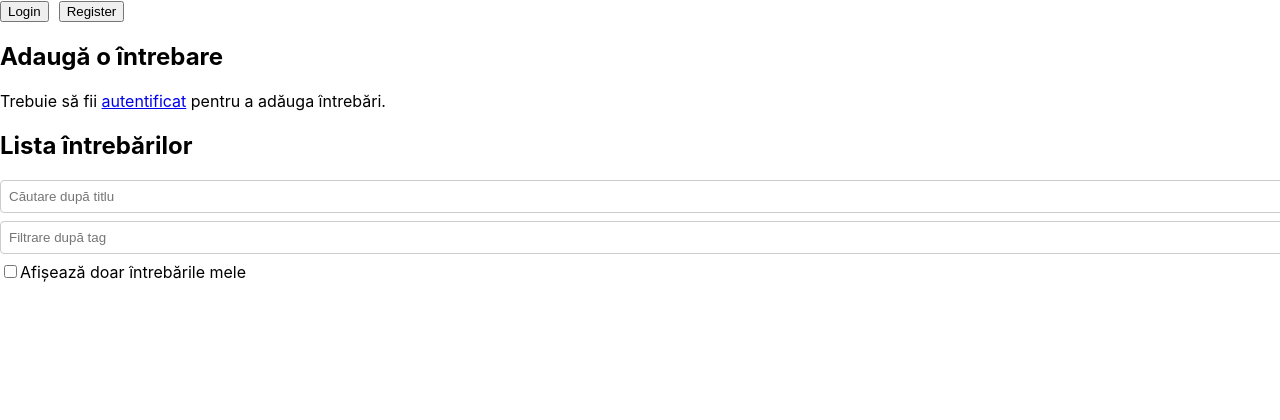
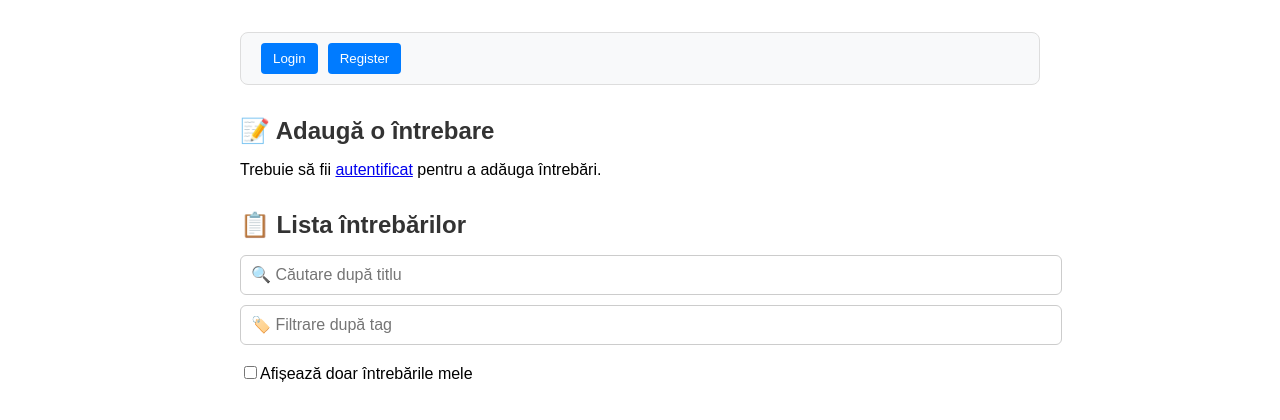
Before and after one commit to RuxandraSebes/Forum-App, a React (Create React App) app: page / in a window 1280 px wide. Shown: the top 420 px of the page. Built offline with nearby package versions, Linux system fonts and the light colour scheme.

Commit message:
last changes

```diff
--- a/src/components/AnswerCard.jsx
+++ b/src/components/AnswerCard.jsx
@@ -12,6 +12,15 @@ export default function AnswerCard({ answer, onEdit, onDelete, onVote, question,
 
   return (
     <div style={styles.card}>
+      <div style={styles.formGroup}>
+        <div style={styles.imageContainer}>
+          <img
+            src={"/images/user-profile-icon-free-vector.jpg"}
+            alt="Profile"
+            style={styles.image}
+          />
+        </div>
+      </div>
         {question?.status !== "solved" && question?.author === currentUser && (
   <button onClick={() => onAccept(answer.id)} style={styles.acceptButton}>
     Acceptă răspunsul
@@ -45,16 +54,23 @@ export default function AnswerCard({ answer, onEdit, onDelete, onVote, question,
           <p style={styles.meta}>
             <strong>Data:</strong> {new Date(answer.createdAt).toLocaleString()}
           </p>
-
           <VoteButtons
   votes={answer.votes}
   onVote={(type) => onVote(answer.id, type)}
   author={answer.author}
+  currentUser={currentUser}
+  targetId={answer.id}
 />
 
+
+          <div style={styles.buttonContainer}>
+          {answer.author === currentUser && (
   <div style={styles.buttonContainer}>
     <button onClick={() => setIsEditing(true)} style={styles.editButton}>Editează</button>
     <button onClick={() => onDelete(answer.id)} style={styles.deleteButton}>Șterge</button>
+  </div>
+)}
+
           </div>
         </>
       )}
@@ -63,6 +79,12 @@ export default function AnswerCard({ answer, onEdit, onDelete, onVote, question,
 }
 
 const styles = {
+  image: {
+    width: "50px",
+    height: "50px",
+    borderRadius: "50%",
+    objectFit: "cover",
+  },
   card: {
     border: "1px solid #eee",
     backgroundColor: "#f9f9f9",
--- a/src/components/AnswerForm.jsx
+++ b/src/components/AnswerForm.jsx
@@ -2,29 +2,37 @@ import { useState } from "react";
 
 export default function AnswerForm({ onAddAnswer, currentUser, questionStatus }) {
   const [text, setText] = useState("");
-  const [image, setImage] = useState("");
 
   const handleSubmit = (e) => {
     e.preventDefault();
 
     const newAnswer = {
       id: Date.now(),
-      author: currentUser || "User",  // You can add an authentication system later
+      author: currentUser || "User",
       text,
       createdAt: new Date().toISOString(),
-      picture: image,
+      picture: "/images/user-profile-icon-free-vector.jpg",
       votes: { up: 0, down: 0 },
     };
+    console.log("author", newAnswer.author);
 
     onAddAnswer(newAnswer);
     setText("");
-    setImage("");
   };
 
   const isDisabled = questionStatus === "solved";
 
   return (
     <form onSubmit={handleSubmit} style={styles.form}>
+       <div style={styles.formGroup}>
+        <div style={styles.imageContainer}>
+          <img
+            src={"/images/user-profile-icon-free-vector.jpg"}
+            alt="Profile"
+            style={styles.image}
+          />
+        </div>
+      </div>
       <div style={styles.formGroup}>
         <label style={styles.label}>Răspuns:</label>
         <textarea
@@ -34,29 +42,21 @@ export default function AnswerForm({ onAddAnswer, currentUser, questionStatus })
           style={styles.textarea}
         />
       </div>
-      <div style={styles.formGroup}>
-        <label style={styles.label}>Imagine:</label>
-        <input
-          type="text"
-          value={image}
-          onChange={(e) => setImage(e.target.value)}
-          style={styles.input}
-        />
-      </div>
-      <button type="submit"  disabled={isDisabled} style={styles.submitButton}>Adaugă răspuns</button>
+
+      <button type="submit" disabled={isDisabled} style={styles.submitButton}>Adaugă răspuns</button>
     </form>
   );
 }
 
 const styles = {
   form: {
+    margin: "20px",
     backgroundColor: "#f9f9f9",
-    padding: "20px",
+    padding: "50px",
     borderRadius: "8px",
     boxShadow: "0 2px 10px rgba(0, 0, 0, 0.1)",
-    width: "100%",
+    width: "50%",
     maxWidth: "500px",
-    margin: "0 auto",
   },
   formGroup: {
     marginBottom: "15px",
@@ -77,13 +77,14 @@ const styles = {
     minHeight: "100px",
     boxSizing: "border-box",
   },
-  input: {
-    width: "100%",
-    padding: "10px",
-    borderRadius: "4px",
-    border: "1px solid #ccc",
-    fontSize: "14px",
-    boxSizing: "border-box",
+  imageContainer: {
+    marginBottom: "15px",
+  },
+  image: {
+    width: "50px",
+    height: "50px",
+    borderRadius: "50%",
+    objectFit: "cover",
   },
   submitButton: {
     backgroundColor: "#007bff",
--- a/src/components/QuestionCard.jsx
+++ b/src/components/QuestionCard.jsx
@@ -62,6 +62,7 @@ export default function QuestionCard({ question, onVote, onDelete, currentUser }
 
   const handleQuestionVote = (type) => {
     if (hasVoted || localQuestion.author === currentUser) return;
+
     const updatedVotes = {
       ...localQuestion.votes,
       [type]: (localQuestion.votes[type] || 0) + 1,
@@ -75,20 +76,21 @@ export default function QuestionCard({ question, onVote, onDelete, currentUser }
     setLocalQuestion(updatedQuestion);
     setHasVoted(true);
 
+    // Salvează voturile în localStorage
     saveToStorage(`question_vote_${question.id}`, true);
     saveToStorage(`question_votes_${question.id}`, updatedVotes);
-  };
+};
+
 
   useEffect(() => {
     if (question.status === "received" && answers.length > 0) {
       question.status = "in progress";
     }
-  }, [answers]);
+  }, [answers, question]);
 
   const handleAnswerVote = (id, type) => {
     const targetAnswer = answers.find((ans) => ans.id === id);
 
-    // Nu permite vot dacă autorul e același cu utilizatorul curent
     if (!targetAnswer || targetAnswer.author === currentUser) return;
 
     const updatedAnswers = answers.map((ans) =>
@@ -108,7 +110,6 @@ export default function QuestionCard({ question, onVote, onDelete, currentUser }
   };
 
   const handleAcceptAnswer = (id) => {
-    // Dacă întrebarea e deja rezolvată, nu mai poți accepta alt răspuns
     if (localQuestion.status === "solved") return;
 
     const updatedAnswers = answers.map((ans) =>
@@ -155,6 +156,13 @@ export default function QuestionCard({ question, onVote, onDelete, currentUser }
   return (
     <div style={styles.container}>
       <div style={styles.card}>
+      <div style={styles.imageContainer}>
+          <img
+            src={"/images/user-profile-icon-free-vector.jpg"}
+            alt="Profile"
+            style={styles.image}
+          />
+        </div>
         <h3>{localQuestion.title}</h3>
 
         {question.picture && (
@@ -216,8 +224,15 @@ export default function QuestionCard({ question, onVote, onDelete, currentUser }
           <p><strong>Data creării:</strong> {new Date(question.createdAt).toLocaleString()}</p>
           <p><strong>Status:</strong> {localQuestion.status}</p>
           <p><strong>Tag-uri:</strong> {localQuestion.tags.join(", ")}</p>
-          <VoteButtons votes={localQuestion.votes} onVote={handleQuestionVote} author={localQuestion.author} disable={localQuestion.author === currentUser} />
-        </div>
+          <p style={styles.text}><strong>Întrebare:</strong> {localQuestion.text}</p>
+
+          <VoteButtons
+  votes={{ ...localQuestion.votes }}
+  onVote={handleQuestionVote}
+  author={localQuestion.author}
+  currentUser={currentUser}
+  targetId={localQuestion.id}
+/> </div>
 
         <h4>Răspunsuri:</h4>
         {answers.length > 0 ? (
@@ -238,13 +253,25 @@ export default function QuestionCard({ question, onVote, onDelete, currentUser }
           <p>Nu sunt răspunsuri încă.</p>
         )}
 
-        <AnswerForm onAddAnswer={addAnswer} currentUser={localQuestion.author}  questionStatus={localQuestion.status}/>
+        <AnswerForm onAddAnswer={addAnswer} currentUser={currentUser}  questionStatus={localQuestion.status}/>
       </div>
     </div>
   );
 }
 
 const styles = {
+  text: {
+    marginBottom: "15px",
+    fontSize: "16px",
+    lineHeight: "1.5",
+  },
+
+  image: {
+    width: "50px",
+    height: "50px",
+    borderRadius: "50%",
+    objectFit: "cover",
+  },
   container: {
     display: "flex",
     justifyContent: "center",
--- a/src/components/QuestionForm.jsx
+++ b/src/components/QuestionForm.jsx
@@ -12,7 +12,7 @@ export default function QuestionForm({ onAddQuestion, currentUser }) {
 
     const newQuestion = {
       id: Date.now(),
-      author: currentUser || "User",  // Later you can add an authentication system
+      author: currentUser || "User",
       title,
       text,
       createdAt: new Date().toISOString(),
@@ -32,6 +32,15 @@ export default function QuestionForm({ onAddQuestion, currentUser }) {
 
   return (
     <form onSubmit={handleSubmit} style={styles.form}>
+
+<div style={styles.imageContainer}>
+          <img
+            src={"/images/user-profile-icon-free-vector.jpg"}
+            alt="Profile"
+            style={styles.image}
+          />
+        </div>
+
       <div style={styles.formGroup}>
         <label style={styles.label}>Titlu:</label>
         <input
@@ -63,29 +72,6 @@ export default function QuestionForm({ onAddQuestion, currentUser }) {
         />
       </div>
 
-      <div style={styles.formGroup}>
-        <label style={styles.label}>Imagine:</label>
-        <input
-          type="text"
-          value={image}
-          onChange={(e) => setImage(e.target.value)}
-          style={styles.input}
-        />
-      </div>
-
-      <div style={styles.formGroup}>
-        <label style={styles.label}>Status:</label>
-        <select
-          value={status}
-          onChange={(e) => setStatus(e.target.value)}
-          style={styles.select}
-        >
-          <option value="received">Received</option>
-          <option value="in progress">In Progress</option>
-          <option value="solved">Solved</option>
-        </select>
-      </div>
-
       <button type="submit" style={styles.submitButton}>
         Adaugă întrebare
       </button>
@@ -94,6 +80,12 @@ export default function QuestionForm({ onAddQuestion, currentUser }) {
 }
 
 const styles = {
+  image: {
+    width: "50px",
+    height: "50px",
+    borderRadius: "50%",
+    objectFit: "cover",
+  },
   form: {
     maxWidth: "600px",
     margin: "20px auto",
--- a/src/components/VoteButtons.jsx
+++ b/src/components/VoteButtons.jsx
@@ -1,29 +1,40 @@
-import { useState } from "react";
+import { useEffect, useState } from "react";
 
-export default function VoteButtons({ votes, onVote, author, disable = false }) {
+export default function VoteButtons({ votes, onVote, author, currentUser, targetId }) {
   const [hasVoted, setHasVoted] = useState(false);
-    const currentUser = "User";
+  const [localVotes, setLocalVotes] = useState(votes);
+
+ useEffect(() => {
+    const voted = localStorage.getItem(`voted-${targetId}-${currentUser}`);
+    if (voted) {
+      setHasVoted(true);
+    }
+  }, [targetId, currentUser]);
+
+   useEffect(() => {
+    localStorage.setItem(`question_votes_${targetId}`, JSON.stringify(localVotes));
+  }, [localVotes, targetId]);
 
  const handleVote = (type) => {
     if (hasVoted || currentUser === author) return;
 
-        onVote(type); // trimitem votul către întrebare sau răspuns
-        setHasVoted(true);
+    const updatedVotes = {
+      ...localVotes,
+      [type]: (localVotes[type] || 0) + 1,
     };
 
-    const handleUpvote = () => {
-      if (onVote) onVote("up");
-    };
+    setLocalVotes(updatedVotes);
+    setHasVoted(true);
+    localStorage.setItem(`voted-${targetId}-${currentUser}`, "true");
 
-    const handleDownvote = () => {
-      if (onVote) onVote("down");
+    onVote(type);
   };
 
   return (
     <div>
-        <button onClick={handleUpvote} disabled={disable}>👍</button>
-        <button onClick={handleDownvote} disabled={disable}>👎</button>
-        <span>{votes.up - votes.down}</span>
+      <button onClick={() => handleVote("up")} disabled={hasVoted || currentUser === author}>👍 {localVotes?.up}</button>
+      <button onClick={() => handleVote("down")} disabled={hasVoted || currentUser === author}>👎 {localVotes?.down}</button>
+      <span>{(localVotes?.up || 0) - (localVotes?.down || 0)}</span>
     </div>
   );
 }
--- a/src/pages/Home.jsx
+++ b/src/pages/Home.jsx
@@ -11,7 +11,7 @@ export default function Home() {
   const [searchText, setSearchText] = useState("");
   const [selectedTag, setSelectedTag] = useState("");
   const [showOwnQuestions, setShowOwnQuestions] = useState(false);
-  const [currentUser, setCurrentUser] = useState("user1"); // sau orice ID/nume de utilizator vrei
+  const [currentUser, setCurrentUser] = useState("user1");
 
   const navigate = useNavigate();
 
@@ -52,7 +52,6 @@ export default function Home() {
     setQuestions(updatedQuestions);
     saveToStorage("questions", updatedQuestions);
 
-    // Șterge din localStorage și toate datele asociate
     localStorage.removeItem(`question_data_${id}`);
     localStorage.removeItem(`answers_${id}`);
     localStorage.removeItem(`question_votes_${id}`);
@@ -60,49 +59,46 @@ export default function Home() {
   };
 
   const filteredQuestions = questions.filter((question) => {
-    // Căutare în titlu
   const matchesSearch = question.title.toLowerCase().includes(searchText.toLowerCase());
-
-    // Filtrare după tag
   const matchesTag = selectedTag ? question.tags.some((tag) => tag.toLowerCase().includes(selectedTag.toLowerCase())) : true;
-
-    // Filtrare după întrebările proprii
   const matchesOwnQuestions = showOwnQuestions ? question.author === currentUser : true;
 
     return matchesSearch && matchesTag && matchesOwnQuestions;
   });
 
   return (
+    <div style={styles.container}>
+      {/* Bara de sus */}
+      <div style={styles.topBar}>
         <div>
-         <div>
-      {/* Bara de sus cu butoane de autentificare */}
-      <div style={{ display: "flex", justifyContent: "space-between", marginBottom: "1rem" }}>
           {currentUser ? (
             <>
-            <span>Bun venit, {currentUser}!</span>
-            <button onClick={handleLogout}>Logout</button>
+              <span style={styles.welcomeText}>👋 Bun venit, <strong>{currentUser}</strong></span>
+              <button style={styles.logoutButton} onClick={handleLogout}>Logout</button>
             </>
           ) : (
             <div>
-            <Link to="/login"><button style={{ marginRight: "10px" }}>Login</button></Link>
-            <Link to="/register"><button>Register</button></Link>
+              <Link to="/login"><button style={styles.button}>Login</button></Link>
+              <Link to="/register"><button style={styles.button}>Register</button></Link>
             </div>
           )}
         </div>
-        <h2>Adaugă o întrebare</h2>
+      </div>
+
+      <h2 style={styles.sectionTitle}>📝 Adaugă o întrebare</h2>
       {currentUser ? (
         <QuestionForm onAddQuestion={addQuestion} currentUser={currentUser} />
       ) : (
         <p>Trebuie să fii <Link to="/login">autentificat</Link> pentru a adăuga întrebări.</p>
       )}
 
-      <h2>Lista întrebărilor</h2>
+      <h2 style={styles.sectionTitle}>📋 Lista întrebărilor</h2>
 
       {/* Filtrare */}
-      <div>
+      <div style={styles.filterContainer}>
         <input
           type="text"
-          placeholder="Căutare după titlu"
+          placeholder="🔍 Căutare după titlu"
           value={searchText}
           onChange={(e) => setSearchText(e.target.value)}
           style={styles.input}
@@ -110,13 +106,13 @@ export default function Home() {
 
         <input
           type="text"
-          placeholder="Filtrare după tag"
+          placeholder="🏷️ Filtrare după tag"
           value={selectedTag}
           onChange={(e) => setSelectedTag(e.target.value)}
           style={styles.input}
         />
 
-        <label>
+        <label style={styles.checkboxLabel}>
           <input
             type="checkbox"
             checked={showOwnQuestions}
@@ -126,29 +122,84 @@ export default function Home() {
         </label>
       </div>
 
-      {/* Listă întrebări filtrate */}
-      <div>
+      {/* Intrebări */}
+      <div style={styles.questionsList}>
         {filteredQuestions.map((question) => (
           <QuestionCard
             key={question.id}
             question={question}
             onVote={handleQuestionVote}
             onDelete={handleDeleteQuestion}
-            currentUser={currentUser} // Presupunem că întrebarea are un câmp author
+            currentUser={currentUser}
           />
         ))}
       </div>
     </div>
-    </div>
   );
+
 }
 
 const styles = {
+  container: {
+    maxWidth: "800px",
+    margin: "0 auto",
+    padding: "2rem",
+    fontFamily: "Arial, sans-serif",
+  },
+  topBar: {
+    display: "flex",
+    justifyContent: "space-between",
+    marginBottom: "1.5rem",
+    backgroundColor: "#f8f9fa",
+    padding: "10px 20px",
+    borderRadius: "8px",
+    border: "1px solid #ddd",
+  },
+  welcomeText: {
+    marginRight: "10px",
+    fontSize: "1rem",
+  },
+  logoutButton: {
+    backgroundColor: "#dc3545",
+    color: "white",
+    border: "none",
+    padding: "8px 12px",
+    borderRadius: "4px",
+    cursor: "pointer",
+  },
+  button: {
+    marginRight: "10px",
+    backgroundColor: "#007bff",
+    color: "white",
+    border: "none",
+    padding: "8px 12px",
+    borderRadius: "4px",
+    cursor: "pointer",
+  },
+  sectionTitle: {
+    marginTop: "2rem",
+    marginBottom: "1rem",
+    fontSize: "1.5rem",
+    color: "#333",
+  },
   input: {
     width: "100%",
-    padding: "8px",
-    marginBottom: "8px",
-    borderRadius: "4px",
+    padding: "10px",
+    marginBottom: "10px",
+    borderRadius: "6px",
     border: "1px solid #ccc",
+    fontSize: "1rem",
+  },
+  filterContainer: {
+    marginBottom: "2rem",
+  },
+  checkboxLabel: {
+    display: "block",
+    marginTop: "0.5rem",
+  },
+  questionsList: {
+    display: "flex",
+    flexDirection: "column",
+    gap: "1rem",
   },
 };
```
Also changed, not shown: public/images/user-profile-icon-free-vector.jpg (added). Lines whose indentation alone changed are shown as unchanged.
